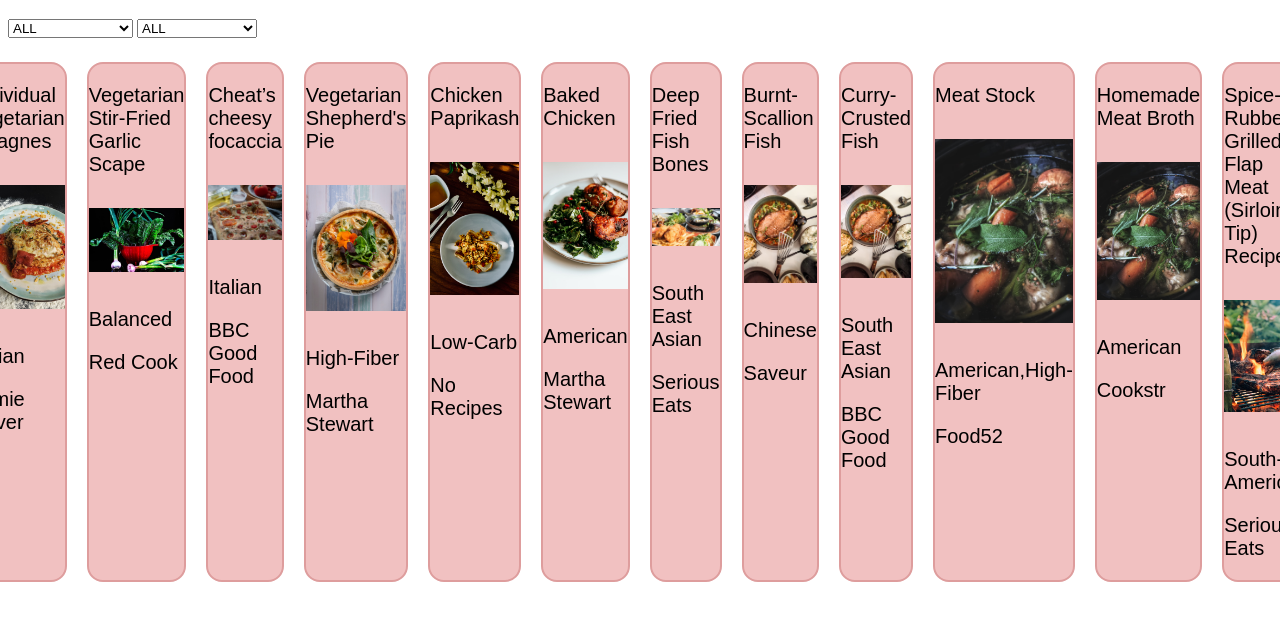
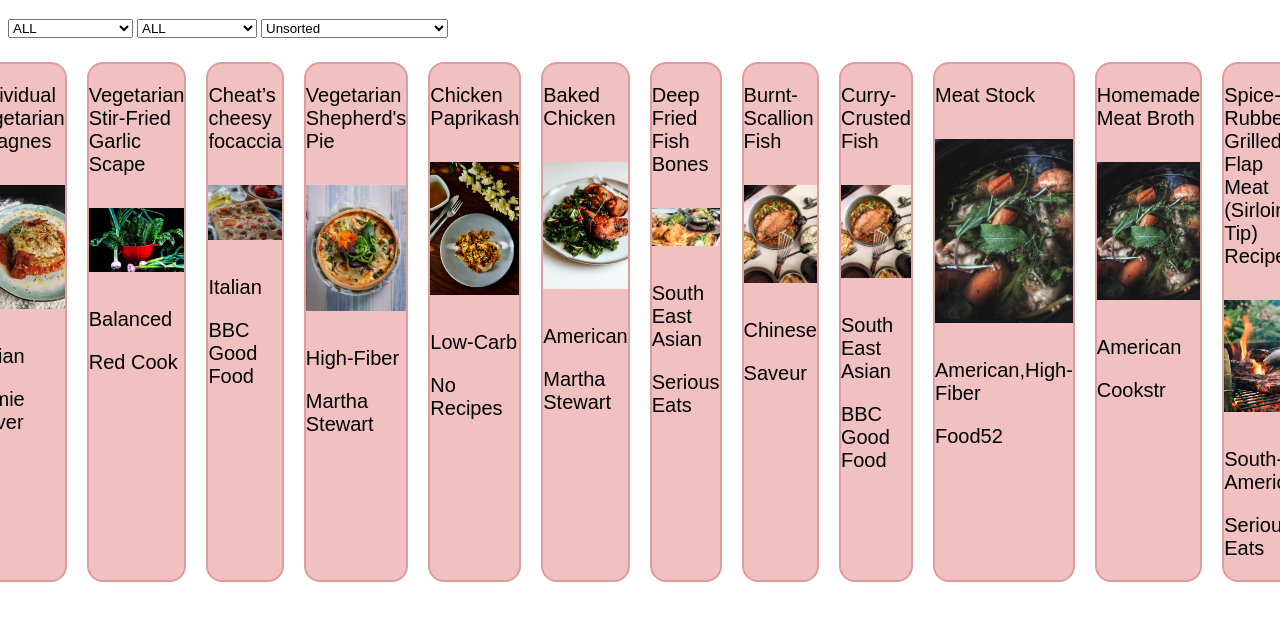
Before and after one commit to Vardagsbruket/technigo_project-library, a plain HTML site: page index.html in a window 1280 px wide. Shown: the part 67-688 px from the top of the page. Drawn offline with Linux system fonts and the light colour scheme.

Commit message:
add dropdown3 - sort on totalTime

```diff
--- a/index.html
+++ b/index.html
@@ -35,6 +35,12 @@
     <option value="Cookstr">Cookstr</option>
   </select>
 
+  <select name="" id="sortDropdown3">
+    <option value="unsorted">Unsorted</option>
+    <option value="shortest">Shortest Cooking Time First</option>
+    <option value="longest">Longest Cooking Time First</option>
+  </select>
+
   <section id="container"></section>
 
 
--- a/script.js
+++ b/script.js
@@ -269,6 +269,10 @@ const loadRecipes = (recipesArray) => {
       );
     }
 
+//Function to sort the dropdown menu's based on cooking time
+
+const sortTotalTime =
+
     loadRecipes(filteredList2);
   };
 
```
